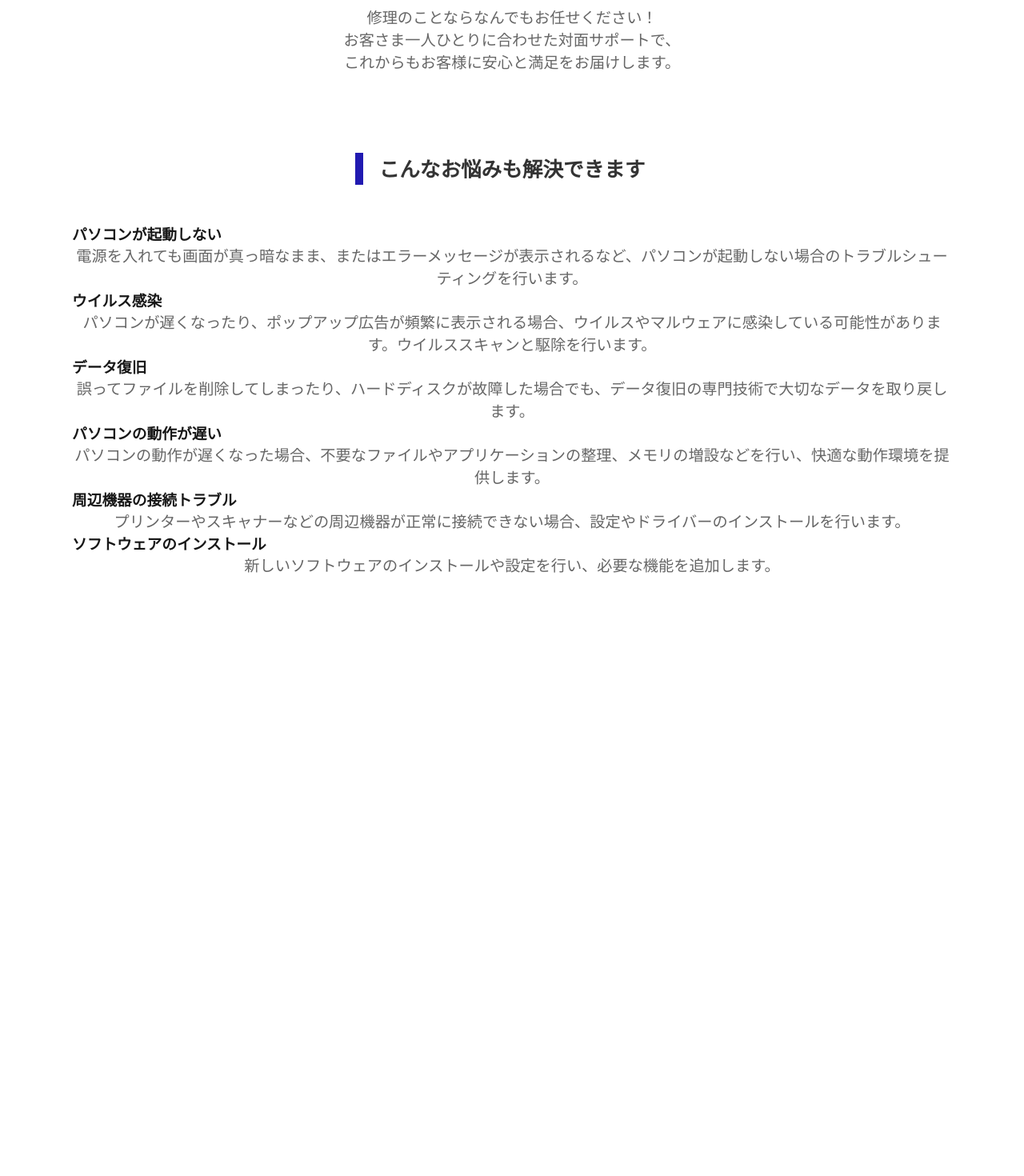
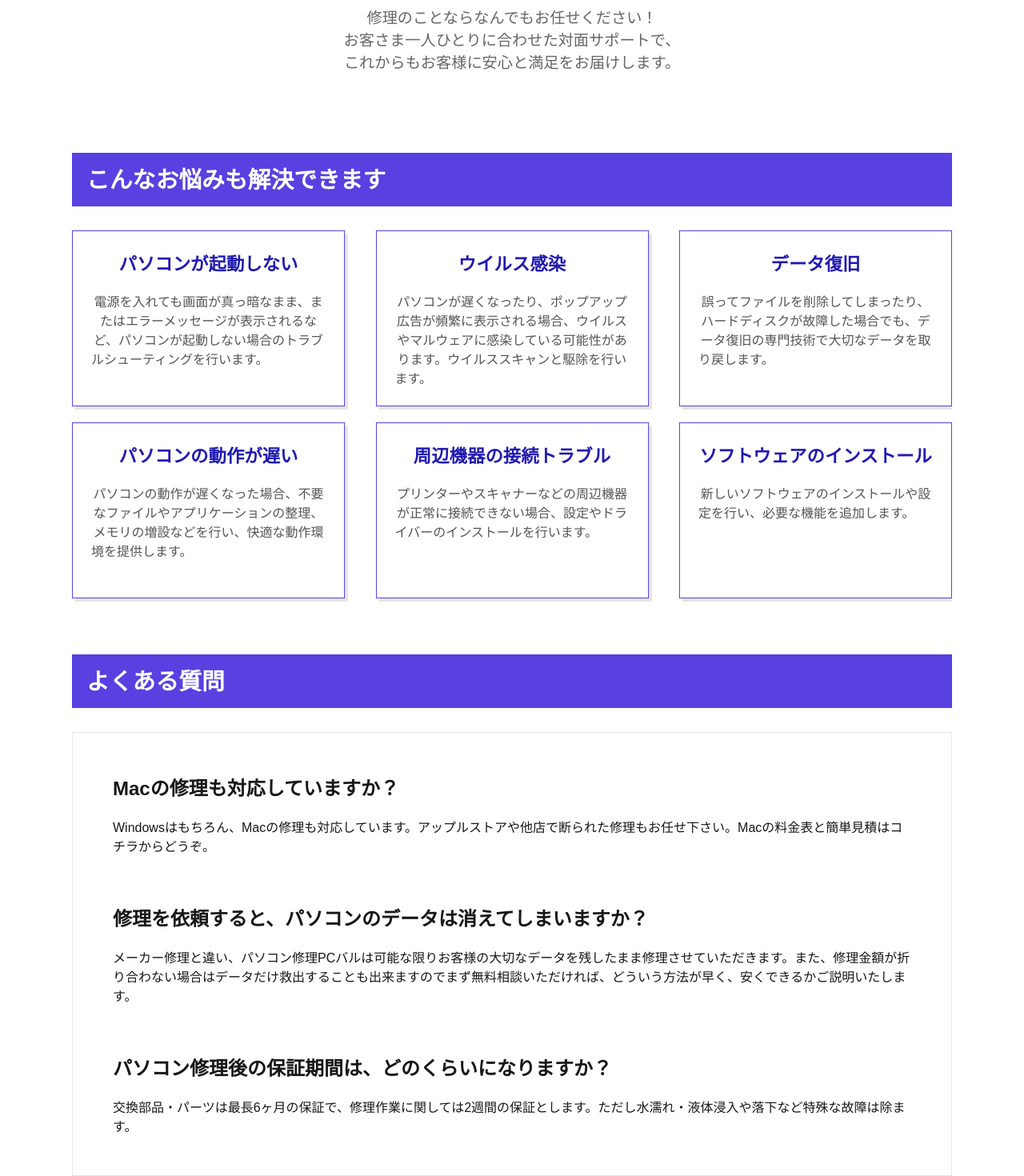
Before and after one commit to noa-hako/pcmaintenance_site, a Next.js app: page / in a window 1280 px wide. Shown: the part 756-2226 px from the top of the page at 80% size. Before the commit the page ends 1526 px from the top, so only its background shows below. Built offline with nearby package versions, Linux system fonts and the light colour scheme.

Commit message:
🚧 4回目のコミットです

```diff
--- a/src/app/components/Main.jsx
+++ b/src/app/components/Main.jsx
@@ -1,6 +1,7 @@
 import React from "react";
 import styles from "./Main.module.css";
 import Sec01 from "./Sec01";
+import Sec02 from "./Sec02";
 
 export default function Main() {
   return (
@@ -16,6 +17,7 @@ export default function Main() {
         </p>
       </div>
       <Sec01 />
+      <Sec02 />
     </>
   );
 }
--- a/src/app/components/Sec01.jsx
+++ b/src/app/components/Sec01.jsx
@@ -1,10 +1,11 @@
 import React from "react";
-import styles from "./Sec01.module.css";
+import styles from "./Section.module.css";
+import SecTitle from "./SecTitle";
 
 export default function Sec01() {
   return (
     <div className={styles.wrapper}>
-      <h2 className={styles.h2}>こんなお悩みも解決できます</h2>
+      <SecTitle title="こんなお悩みも解決できます" />
       <div>
         <ul className={styles.list}>
           <li className={styles.listItem}>
--- a/src/app/components/Sec01.module.css
+++ /dev/null
@@ -1,32 +0,0 @@
-.wrapper {
-  display: flex;
-  flex-direction: column;
-  align-items: center;
-  justify-content: center;
-  margin-bottom: 50px;
-}
-
-.h2 {
-  font-size: 1.6rem;
-  color: #333;
-  text-align: center;
-  margin: 50px 0;
-  position: relative;
-}
-
-.h2::before {
-  content: "";
-  display: block;
-  width: 10px;
-  height: 40px;
-  background-color: #211ab1;
-  top: 0px;
-  left: -30px;
-  position: absolute;
-}
-
-.para {
-  font-size: 1.2rem;
-  color: #666;
-  text-align: center;
-}
--- /dev/null
+++ b/src/app/components/Sec02.jsx
@@ -0,0 +1,33 @@
+import React from "react";
+import styles from "./Section.module.css";
+import SecTitle from "./SecTitle";
+
+export default function Sec02() {
+  return (
+    <div className={styles.wrapper}>
+      <SecTitle title="よくある質問" />
+      <div>
+        <ul className={styles.qalist}>
+          <li>
+            <h2>Macの修理も対応していますか？</h2>
+            <p>
+              Windowsはもちろん、Macの修理も対応しています。アップルストアや他店で断られた修理もお任せ下さい。Macの料金表と簡単見積はコチラからどうぞ。
+            </p>
+          </li>
+          <li>
+            <h2>修理を依頼すると、パソコンのデータは消えてしまいますか？</h2>
+            <p>
+              メーカー修理と違い、パソコン修理PCバルは可能な限りお客様の大切なデータを残したまま修理させていただきます。また、修理金額が折り合わない場合はデータだけ救出することも出来ますのでまず無料相談いただければ、どういう方法が早く、安くできるかご説明いたします。
+            </p>
+          </li>
+          <li>
+            <h2>パソコン修理後の保証期間は、どのくらいになりますか？</h2>
+            <p>
+              交換部品・パーツは最長6ヶ月の保証で、修理作業に関しては2週間の保証とします。ただし水濡れ・液体浸入や落下など特殊な故障は除ます。
+            </p>
+          </li>
+        </ul>
+      </div>
+    </div>
+  );
+}
--- /dev/null
+++ b/src/app/components/SecTitle.jsx
@@ -0,0 +1,6 @@
+import React from "react";
+import styles from "./SecTitle.module.css";
+
+export default function SecTitle(props) {
+  return <h2 className={styles.h2}>{props.title}</h2>;
+}
--- /dev/null
+++ b/src/app/components/SecTitle.module.css
@@ -0,0 +1,8 @@
+.h2 {
+  background-color: #5840e1;
+  color: #fff;
+  font-size: 1.8rem;
+  margin-bottom: 30px;
+  padding: 20px 18px 18px 18px;
+  line-height: 1em;
+}
--- /dev/null
+++ b/src/app/components/Section.module.css
@@ -0,0 +1,58 @@
+.wrapper {
+  padding-top: 50px;
+}
+
+.para {
+  font-size: 1.2rem;
+  color: #666;
+  text-align: center;
+}
+
+.list {
+  display: flex;
+  flex-wrap: wrap;
+  align-items: center;
+  justify-content: space-between;
+  margin-top: 20px;
+  list-style: none;
+}
+
+.listItem {
+  width: 31%;
+  height: 220px;
+  margin-bottom: 20px;
+  padding: 23px;
+  border: 1px solid #5840e1;
+  box-shadow: 4px 4px rgba(0, 0, 0, 0.1);
+}
+
+.listItem h3 {
+  font-size: 1.4rem;
+  color: #211ab1;
+  margin-bottom: 20px;
+  text-align: center;
+}
+.listItem p {
+  font-size: 1rem;
+  text-align-last: left;
+  color: #555;
+}
+
+.qalist {
+  width: 100%;
+  border: 1px solid #e6e6e6;
+  padding: 20px;
+  list-style: none;
+}
+
+.qalist li {
+  padding: 20px;
+}
+
+.qalist h2 {
+  padding: 10px;
+}
+
+.qalist p {
+  padding: 10px;
+}
```
